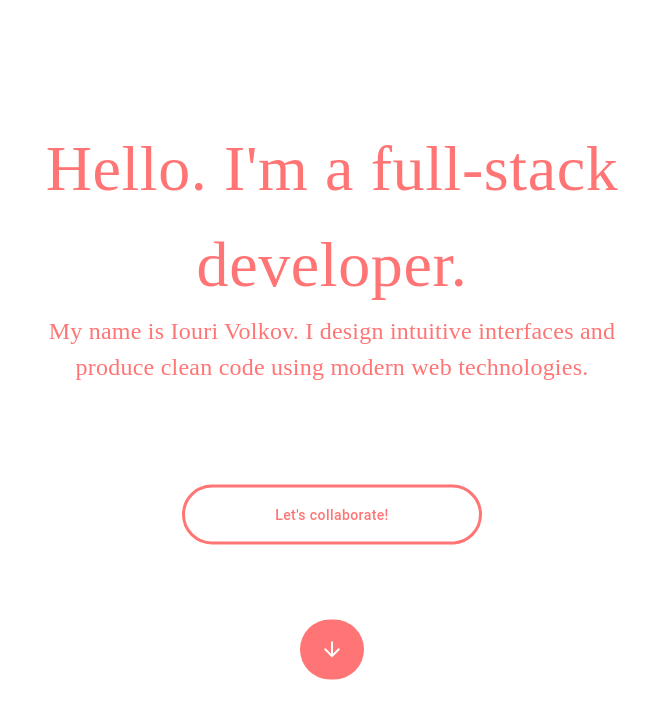
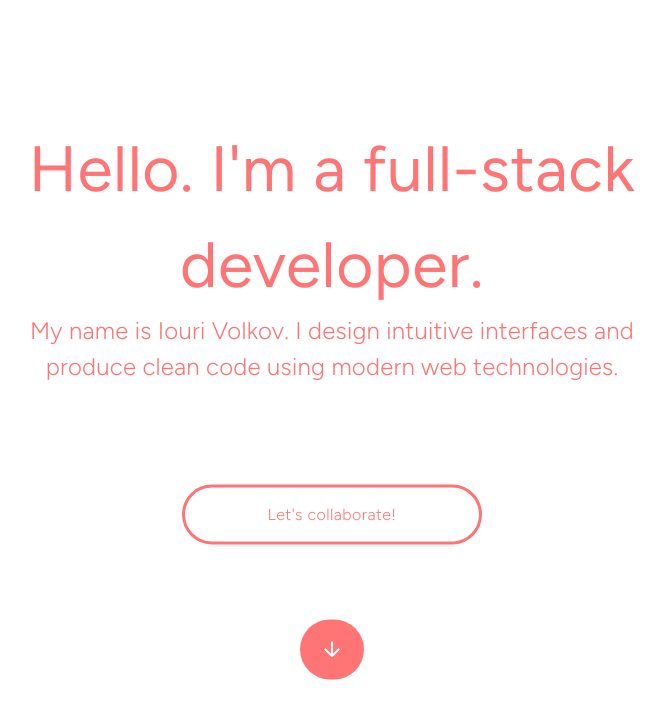
Before and after one commit to iourivolkov/iouri-portfolio, a React (Create React App) app: page / in a window 1280 px wide. Shown: the top 718 px of the page, without its empty margins (308-973 px from the left). Built offline with nearby package versions, Linux system fonts and the light colour scheme.

Commit message:
Replace fontFamily with Figtree

```diff
--- a/public/index.html
+++ b/public/index.html
@@ -6,6 +6,10 @@
     <meta name="viewport" content="width=device-width, initial-scale=1" />
 
     <title>iouri volkov</title>
+    <link
+      href="https://fonts.googleapis.com/css2?family=Figtree:wght@300;400;600;700&display=swap"
+      rel="stylesheet"
+    />
   </head>
   <body>
     <noscript>You need to enable JavaScript to run this app.</noscript>
--- a/src/components/LandingPage.jsx
+++ b/src/components/LandingPage.jsx
@@ -22,7 +22,8 @@
       <Typography
         sx={{
           textAlign: "center",
-          fontFamily: "Futura",
+          fontFamily: "Figtree",
+          fontWeight: 400,
           color: "#FF7575",
           fontSize: "64px",
         }}
@@ -33,7 +34,8 @@
       <Typography
         sx={{
           textAlign: "center",
-          fontFamily: "Futura",
+          fontFamily: "Figtree",
+          fontWeight: 100,
           color: "#FF7575",
           fontSize: "24px",
         }}
@@ -46,6 +48,9 @@
         variant="outlined"
         sx={{
           border: "3px solid #FF7575",
+          fontFamily: "Figtree",
+          fontWeight: 100,
+          fontSize: "16px",
           textTransform: "none",
           color: "#FF7575",
           borderRadius: "30px",
```
